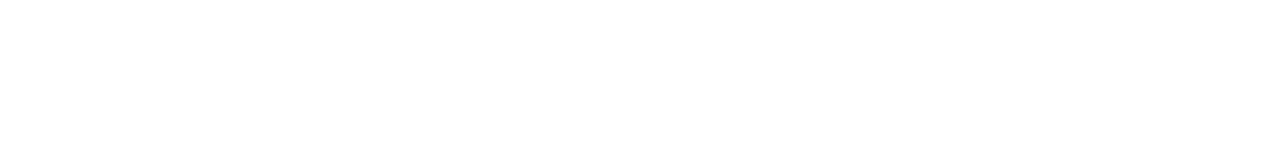
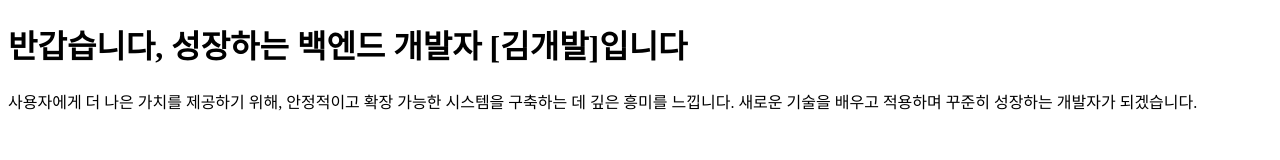
Before and after one commit to kimjava911/250916_css2, a plain HTML site: page 01_layout.html in a window 1280 px wide. Drawn offline with Linux system fonts and the light colour scheme; a web font is replaced by a local one.

Commit message:
웹폰트

```diff
--- a/01_layout.html
+++ b/01_layout.html
@@ -3,7 +3,116 @@
   <head>
     <meta charset="UTF-8" />
     <meta name="viewport" content="width=device-width, initial-scale=1.0" />
-    <title>레이아웃</title>
+    <title>안녕하세요 [김개발]입니다</title>
+    <!--
+    1. favicon
+    2. og tag
+    3. web font
+    -->
+    <style>
+      @font-face {
+        font-family: "YesMyungjo";
+        src: url("https://cdn.jsdelivr.net/gh/projectnoonnu/noonfonts_13@1.0/YESMyoungjo-Regular.woff")
+          format("woff");
+        font-weight: normal;
+        font-display: swap;
+      }
+
+      @font-face {
+        font-family: "YesMyungjo";
+        src: url("https://cdn.jsdelivr.net/gh/projectnoonnu/noonfonts_13@1.0/YESMyoungjo-Bold.woff")
+          format("woff");
+        font-weight: 700;
+        font-display: swap;
+      }
+
+      @font-face {
+        font-family: "Paperozi";
+        src: url("https://cdn.jsdelivr.net/gh/projectnoonnu/2408-3@1.0/Paperlogy-1Thin.woff2")
+          format("woff2");
+        font-weight: 100;
+        font-display: swap;
+      }
+
+      @font-face {
+        font-family: "Paperozi";
+        src: url("https://cdn.jsdelivr.net/gh/projectnoonnu/2408-3@1.0/Paperlogy-2ExtraLight.woff2")
+          format("woff2");
+        font-weight: 200;
+        font-display: swap;
+      }
+
+      @font-face {
+        font-family: "Paperozi";
+        src: url("https://cdn.jsdelivr.net/gh/projectnoonnu/2408-3@1.0/Paperlogy-3Light.woff2")
+          format("woff2");
+        font-weight: 300;
+        font-display: swap;
+      }
+
+      @font-face {
+        font-family: "Paperozi";
+        src: url("https://cdn.jsdelivr.net/gh/projectnoonnu/2408-3@1.0/Paperlogy-4Regular.woff2")
+          format("woff2");
+        font-weight: 400;
+        font-display: swap;
+      }
+
+      @font-face {
+        font-family: "Paperozi";
+        src: url("https://cdn.jsdelivr.net/gh/projectnoonnu/2408-3@1.0/Paperlogy-5Medium.woff2")
+          format("woff2");
+        font-weight: 500;
+        font-display: swap;
+      }
+
+      @font-face {
+        font-family: "Paperozi";
+        src: url("https://cdn.jsdelivr.net/gh/projectnoonnu/2408-3@1.0/Paperlogy-6SemiBold.woff2")
+          format("woff2");
+        font-weight: 600;
+        font-display: swap;
+      }
+
+      @font-face {
+        font-family: "Paperozi";
+        src: url("https://cdn.jsdelivr.net/gh/projectnoonnu/2408-3@1.0/Paperlogy-7Bold.woff2")
+          format("woff2");
+        font-weight: 700;
+        font-display: swap;
+      }
+
+      @font-face {
+        font-family: "Paperozi";
+        src: url("https://cdn.jsdelivr.net/gh/projectnoonnu/2408-3@1.0/Paperlogy-8ExtraBold.woff2")
+          format("woff2");
+        font-weight: 800;
+        font-display: swap;
+      }
+
+      @font-face {
+        font-family: "Paperozi";
+        src: url("https://cdn.jsdelivr.net/gh/projectnoonnu/2408-3@1.0/Paperlogy-9Black.woff2")
+          format("woff2");
+        font-weight: 900;
+        font-display: swap;
+      }
+
+      .title {
+        font-family: "Paperozi";
+      }
+
+      body {
+        font-family: "YesMyungjo";
+      }
+    </style>
   </head>
-  <body></body>
+  <body>
+    <h1 class="title">반갑습니다, 성장하는 백엔드 개발자 [김개발]입니다</h1>
+    <p>
+      사용자에게 더 나은 가치를 제공하기 위해, 안정적이고 확장 가능한 시스템을
+      구축하는 데 깊은 흥미를 느낍니다. 새로운 기술을 배우고 적용하며 꾸준히
+      성장하는 개발자가 되겠습니다.
+    </p>
+  </body>
 </html>
```
